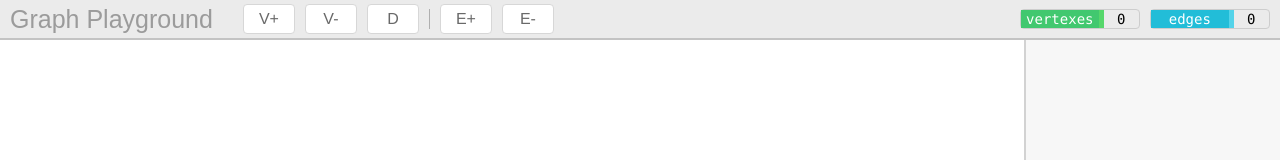
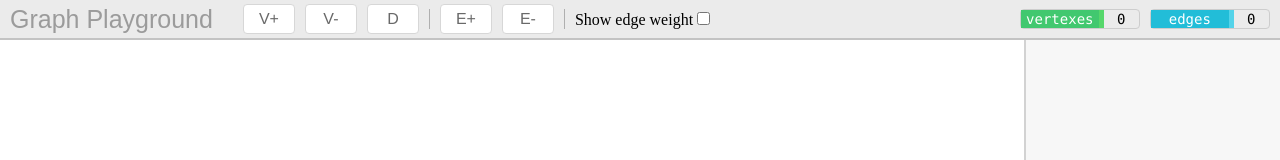
Before and after one commit to borisovdenis-kb/graph-playground, a Vue app: page / in a window 1280 px wide. Shown: the top 160 px of the page. Built offline with nearby package versions, Linux system fonts and the light colour scheme.

Commit message:
feature(edge-weight): added toggle for enabling and disabling graph weights

```diff
--- a/src/components/AppHeaderToolbar/AppHeaderToolbar.vue
+++ b/src/components/AppHeaderToolbar/AppHeaderToolbar.vue
@@ -25,7 +25,7 @@
 
     <app-separator is-vertical="true"></app-separator>
 
-    <div class="app-button-toolbar__btn-group app-button-toolbar__btn-group-last">
+    <div class="app-button-toolbar__btn-group app-button-toolbar__btn-group-middle">
       <div class="app-header-toolbar__button">
         <app-button v-on:click="setCurrentPgState(pgStates.ADD_EDGE)"
                     v-bind:is-selected="checkPgState(pgStates.ADD_EDGE)"
@@ -40,15 +40,28 @@
         </app-button>
       </div>
     </div>
+
+    <app-separator is-vertical="true"></app-separator>
+
+    <div class="app-button-toolbar__btn-group app-button-toolbar__btn-group-last">
+      <div class="app-header-toolbar__button">
+        <label>Show edge weight</label>
+        <input type="checkbox"
+               v-bind:value="isEdgeWeightVisible"
+               v-on:click="toggleEdgeWeightVisibility()"/>
+      </div>
+    </div>
   </div>
 </template>
 
 <script>
   import './app-header-toolbar.css';
   import AppButton from '../AppButton/AppButton';
+  import AppSeparator from "../AppSeparator/AppSeparator";
+  import {mapState} from 'vuex';
   import * as mutations from '../../store/mutations';
+  import * as graphMutations from '../../store/graph/graph.mutations';
   import * as pgStates from "../../contants/pgStates";
-  import AppSeparator from "../AppSeparator/AppSeparator";
 
   export default {
     name: "AppHeaderToolbar",
@@ -66,7 +79,17 @@
         this.$store.commit(mutations.SET_CURRENT_PG_STATE, {
           state: state
         });
+      },
+      toggleEdgeWeightVisibility() {
+        this.$store.commit(`graph/${graphMutations.SET_EDGE_WEIGHT_VISIBILITY}`, {
+          flag: !this.$store.state.graph.isEdgeWeightVisible
+        });
       }
+    },
+    computed: {
+      ...mapState('graph', [
+        'isEdgeWeightVisible'
+      ])
     }
   }
 </script>
--- a/src/components/AppPlayground/AppPlayground.vue
+++ b/src/components/AppPlayground/AppPlayground.vue
@@ -18,7 +18,8 @@
               stroke="#c3c3c3"
               stroke-width="5"> <!-- TODO: проверить, что все нормально с курсором-->
         </line>
-        <rect :id="edge.edgeId"
+        <rect v-if="isEdgeWeightVisible"
+              :id="edge.edgeId"
               :x="calcMiddleCoordinate(edge.x1, edge.x2) - 10"
               :y="calcMiddleCoordinate(edge.y1, edge.y2) - 10"
               width="35px"
@@ -28,7 +29,8 @@
               rx="4"
               ry="4"></rect>
 
-        <text :id="edge.edgeId"
+        <text v-if="isEdgeWeightVisible"
+              :id="edge.edgeId"
               :x="calcMiddleCoordinate(edge.x1, edge.x2) + 7"
               :y="calcMiddleCoordinate(edge.y1, edge.y2) + 5"
               text-anchor="middle"
@@ -231,7 +233,8 @@
     computed: {
       ...mapState('graph', [
         'vertexList',
-        'edgeList'
+        'edgeList',
+        'isEdgeWeightVisible'
       ]),
       vertexCursor() {
         const mapStateToCursor = {
--- a/src/store/graph/graph.mutations.js
+++ b/src/store/graph/graph.mutations.js
@@ -4,6 +4,7 @@ const DELETE_VERTEX = 'DELETE_VERTEX';
 const UPDATE_VERTEX = 'UPDATE_VERTEX';
 const REFRESH_EDGES = 'REFRESH_EDGES';
 const DELETE_EDGE = 'DELETE_EDGE';
+const SET_EDGE_WEIGHT_VISIBILITY = 'SET_EDGE_WEIGHT_VISIBILITY';
 
 export {
   ADD_VERTEX,
@@ -11,5 +12,6 @@ export {
   DELETE_VERTEX,
   UPDATE_VERTEX,
   REFRESH_EDGES,
-  DELETE_EDGE
+  DELETE_EDGE,
+  SET_EDGE_WEIGHT_VISIBILITY
 }
--- a/src/store/graph/graph.store.js
+++ b/src/store/graph/graph.store.js
@@ -8,7 +8,8 @@ import {
   DELETE_VERTEX,
   UPDATE_VERTEX,
   REFRESH_EDGES,
-  DELETE_EDGE
+  DELETE_EDGE,
+  SET_EDGE_WEIGHT_VISIBILITY
 } from "./graph.mutations";
 import {
   GRAPH_ADD_VERTEX,
@@ -59,6 +60,9 @@ const mutations = {
 
       return edge;
     });
+  },
+  [SET_EDGE_WEIGHT_VISIBILITY](state, payload) {
+    state.isEdgeWeightVisible = payload.flag;
   }
 };
 
@@ -159,7 +163,8 @@ export default {
   namespaced: true,
   state: {
     vertexList: [],
-    edgeList: []
+    edgeList: [],
+    isEdgeWeightVisible: false
   },
   mutations,
   actions,
```
